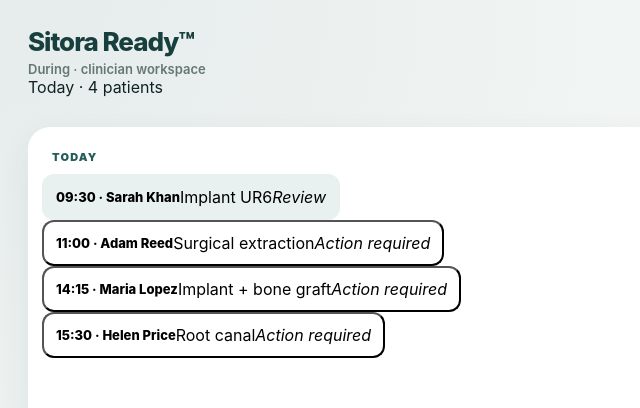
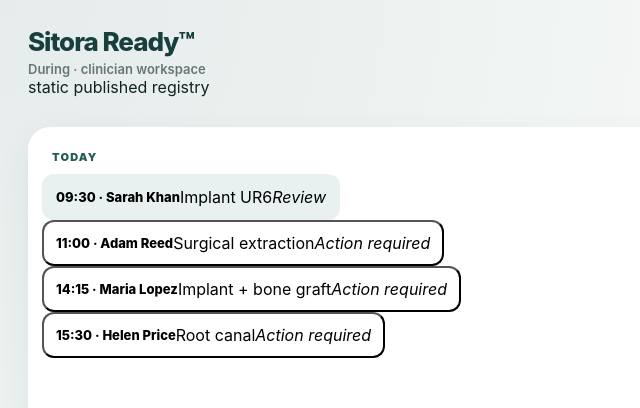
Before and after one commit to Nylon1/Sitora-Ready, a Next.js app: page /clinician in a window 1280 px wide. Shown: the top 408 px of the page, without its empty margins (0-640 px from the left). Built offline with nearby package versions, Linux system fonts and the light colour scheme; no server answers.

Commit message:
Use runtime Supabase treatment registry in clinician workspace

```diff
--- a/app/clinician/page.tsx
+++ b/app/clinician/page.tsx
@@ -1,5 +1,5 @@
-import ClinicianWorkspaceV3 from '../../components/ClinicianWorkspaceV3';
+import ClinicianWorkspaceV4 from '../../components/ClinicianWorkspaceV4';
 
 export default function ClinicianPage() {
-  return <ClinicianWorkspaceV3 />;
+  return <ClinicianWorkspaceV4 />;
 }
```
